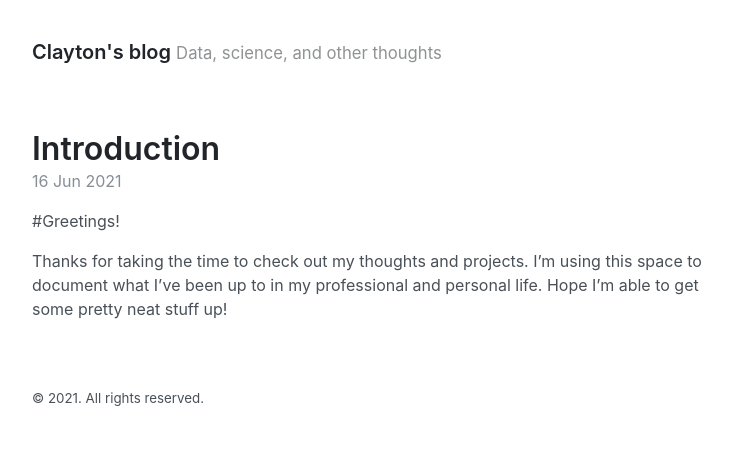
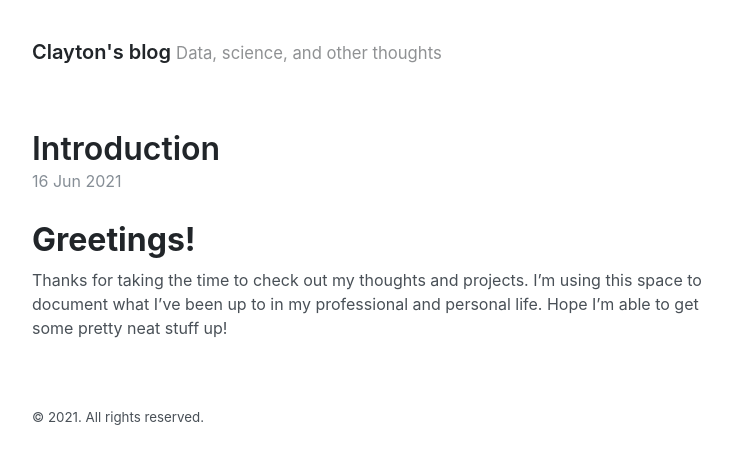
Before and after one commit to ClaytonYoung/ClaytonYoung.github.io, a Jekyll site: the page built from _posts/2021-06-16-introduction.md, in a window 1280 px wide. Shown: the top 464 px of the page, without its empty margins (272-1004 px from the left). Built offline with Jekyll 4.4.1, drawn with Linux system fonts in a browser that asks for light colours.

Commit message:
changed title to bold and title

```diff
--- a/_posts/2021-06-16-introduction.md
+++ b/_posts/2021-06-16-introduction.md
@@ -3,6 +3,6 @@ layout: post
 title: Introduction
 ---
 
-#Greetings!
+# **Greetings!**
 
 Thanks for taking the time to check out my thoughts and projects. I'm using this space to document what I've been up to in my professional and personal life. Hope I'm able to get some pretty neat stuff up!
```
